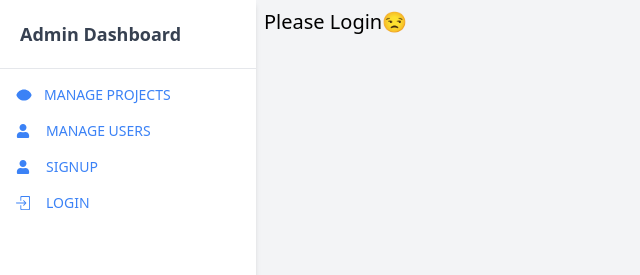
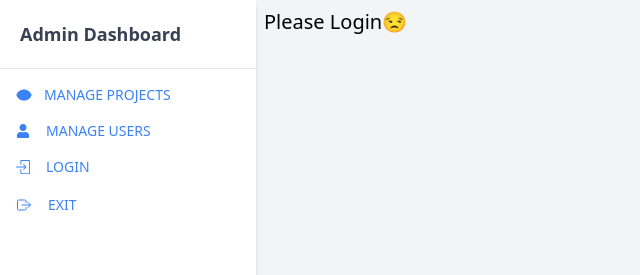
Before and after one commit to akhand01072004/BBDU-Creators, a React (Vite) app in the folder Frontend/: page /Dashboard in a window 1280 px wide. Shown: the top 275 px of the page, without its empty margins (0-640 px from the left). Built offline with nearby package versions, Linux system fonts and the light colour scheme; no server answers; a web font is replaced by a local one.

Commit message:
fixed minor bugs

```diff
--- a/Frontend/src/App.jsx
+++ b/Frontend/src/App.jsx
@@ -23,6 +23,7 @@ import Section2 from './component/Section2';
 import AdminDashboard from './component/admin/AdminDashboard';
 import AdminSignup from './component/admin/AdminSignup';
 import AdminLogin from './component/admin/AdminLogin';
+import { AdminLoginProvider } from './component/admin/AdminContext/AdminLoginContext';
 
 import './App.css';
 
@@ -66,9 +67,9 @@ function App() {
         <Route path='/ManageProjectAdmin' element={<ManageProject />} />
         <Route path="/fileupload" element={<Fileupload />} />
         <Route path="/email-verification" element={<EmailVerify />} />
-        <Route path='/AdminLogin' element={<AdminLogin />}/>
-        <Route path='/AdminSignup' element={<AdminSignup />} />
-        <Route path='/Dashboard' element={<AdminDashboard />}>
+        <Route path='/AdminLogin' element={<AdminLoginProvider><AdminLogin /></AdminLoginProvider>}/>
+        <Route path='/AdminSignup' element={<AdminLoginProvider><AdminSignup /></AdminLoginProvider>} />
+        <Route path='/Dashboard' element={<AdminLoginProvider><AdminDashboard /></AdminLoginProvider>}>
               <Route path='ManageProjectAdmin' element={<ManageProject/>} />
               <Route path='ManageUserAdmin' element={<ManageUserAdmin/>} />
         </Route>
--- a/Frontend/src/component/Header.jsx
+++ b/Frontend/src/component/Header.jsx
@@ -2,11 +2,18 @@
 import "./Design.css"
 import {ReactTyped} from "react-typed";
 import { useNavigate } from "react-router-dom";
-
+import { useContext } from "react";
+import { LoginContext } from "../Context/LoginContext";
+import { enqueueSnackbar } from "notistack";
 
 const Header = () => {
   const navigate = useNavigate();
+  const LoginState = useContext(LoginContext);
   const handleclick = async () => {
+    if (LoginState.login === false) {
+      enqueueSnackbar('Please Login to upload project', { variant: "error" });
+      return;
+    }
     navigate("/UploadProjects")
   }
   return (
--- a/Frontend/src/component/LogIn.jsx
+++ b/Frontend/src/component/LogIn.jsx
@@ -1,10 +1,15 @@
-import React, { useState } from 'react';
+import { useState } from 'react';
 import { Link, useNavigate } from 'react-router-dom';
 import { useFormik } from 'formik';
 import { enqueueSnackbar } from 'notistack';
 import * as yup from 'yup';
 import './Design.css';
 import image from '../assets/signin-image.jpg';
+
+function refreshPage(){
+    window.location.reload();
+}
+
 
 const LogIn = () => {
     const navigate = useNavigate();
@@ -38,6 +43,7 @@ const LogIn = () => {
             if (response.ok) {
                 enqueueSnackbar('User Logged In Successfully', { variant: 'success' });
                 navigate('/');
+                refreshPage();
             } else if (response.status === 400) {
                 enqueueSnackbar('Invalid Credentials', { variant: 'error' });
             } else {
--- a/Frontend/src/component/NavBar.jsx
+++ b/Frontend/src/component/NavBar.jsx
@@ -43,11 +43,9 @@ const NavBar = () => {
         <Link className='hover:text-blue-500' to="/about">About Us</Link>
         <Link className='hover:text-blue-500' to='/Projects'>Projects</Link>
       </div>
-      <div className=" flex items-center justify-center ml-20">
+      <div className="flex items-center justify-center ml-20">
         <button className="bg-blue-500 text-white py-2 px-4 rounded-l-full rounded-br-full mr-100 hover:bg-blue-800">
-
           {loginState.login ? <button onClick={LogOut}>LogOut</button> : <Link to='/Sign'>Signup</Link>}
-
         </button>
       </div>
     </nav>
--- a/Frontend/src/component/ProjectDetail.jsx
+++ b/Frontend/src/component/ProjectDetail.jsx
@@ -4,7 +4,8 @@ import { enqueueSnackbar } from 'notistack';
 import './Sign.css';
 
 export default function ProjectDetail() {
-  const [project, setProject] = useState(null);  // Changed to `null` for initial state
+  const [project, setProject] = useState(null);
+  const [email, SetEmail] = useState('');
   const { id } = useParams();
 
   const fetchData = async () => {
@@ -13,12 +14,14 @@ export default function ProjectDetail() {
       if (!response.ok) throw new Error('Failed to fetch');
       const data = await response.json();
       setProject(data);
+      SetEmail(data.email);
       enqueueSnackbar('Project fetched successfully', { variant: 'success' });
     } catch (error) {
       console.error("Error fetching project:", error);
       enqueueSnackbar('Facing error while fetching', { variant: 'error' });
     }
   };
+
 
   useEffect(() => {
     fetchData();
@@ -55,7 +58,7 @@ export default function ProjectDetail() {
           <div>
             <div className="flex flex-col items-center p-4 ">
               <div className="w-40 h-40 rounded-full bg-blue-300 flex items-center justify-center text-white text-lg font-bold mb-8 border-2 border-black">
-                <p className='text-6xl'>S</p>
+                <p className='text-6xl'>{email[0].toUpperCase()}</p>
               </div>
               <button className="mt-2 bg-blue-500 hover:bg-blue-700 text-white font-bold py-2 px-4 rounded-full">
                 View Profile
--- a/Frontend/src/component/UploadProjects.jsx
+++ b/Frontend/src/component/UploadProjects.jsx
@@ -1,11 +1,10 @@
-import { useContext, useState } from 'react';
+import {useState } from 'react';
 import { enqueueSnackbar } from 'notistack';
 import './Sign.css';
-import { LoginContext } from '../Context/LoginContext';
 
 
 const UploadProjects = () => {
-    const LoginState = useContext(LoginContext);
+
     const [name, setName] = useState('');
     const [email, setEmail] = useState('');
     const [projectName, setProjectName] = useState('');
@@ -73,10 +72,6 @@ const UploadProjects = () => {
             githubRepo: githubRepo,
             projectImage: projectImage,
             projectVideo: projectVideo
-        }
-
-        if (LoginState.login == false) {
-            enqueueSnackbar('Please Login', { variant: "error" });
         }
 
         try {
--- a/Frontend/src/component/admin/AdminDashboard.jsx
+++ b/Frontend/src/component/admin/AdminDashboard.jsx
@@ -1,6 +1,7 @@
 import { Link, Outlet, useNavigate } from 'react-router-dom';
 import { FaUser } from "react-icons/fa";
 import { GrLogout } from "react-icons/gr";
+import { IoExitOutline } from "react-icons/io5";
 import { SlLogin } from "react-icons/sl";
 import { enqueueSnackbar } from 'notistack';
 import { AdminLoginContext } from '../admin/AdminContext/AdminLoginContext';
@@ -51,12 +52,6 @@ const AdminDashboard = () => {
             </Link>
           </li>
           <li>
-            <Link to="/AdminSignup" className="text-blue-500 hover:text-blue-700 p-2 flex items-center text-sm uppercase font-medium rounded-lg hover:bg-blue-50 transition duration-150">
-              <FaUser className='mr-4' />
-              SignUp
-            </Link>
-          </li>
-          <li>
           {
             LoginState.Adminlogin ?
             <button onClick={LogOut}>
@@ -71,6 +66,12 @@ const AdminDashboard = () => {
             </Link>
             </button>
           }
+          </li>
+          <li>
+            <Link className="text-blue-500 hover:text-blue-700 p-2 flex items-center text-sm uppercase font-medium rounded-lg hover:bg-blue-50 transition duration-150" to="/">
+            <IoExitOutline className='mr-4 w-4 h-6' />
+              Exit
+            </Link>
           </li>
         </ul>
       </div>
--- a/Frontend/src/component/admin/AdminLogin.jsx
+++ b/Frontend/src/component/admin/AdminLogin.jsx
@@ -1,10 +1,11 @@
-import React, { useState } from 'react';
+import { useContext, useState } from 'react';
 import { Link, useNavigate } from 'react-router-dom';
 import { useFormik } from 'formik';
 import { enqueueSnackbar } from 'notistack';
 import * as yup from 'yup';
 import image from '../../assets/signin-image.jpg';
-import '../../component/Design.css'
+import '../../component/Design.css';
+import { AdminLoginContext } from '../admin/AdminContext/AdminLoginContext';
 
 const LoginSchema = yup.object().shape({
     email: yup.string().email('Invalid Email').required('Required'),
@@ -12,10 +13,15 @@ const LoginSchema = yup.object().shape({
 });
 
 const AdminLogin = () => {
+    const LoginState = useContext(AdminLoginContext);
+
     const [showPassword, setShowPassword] = useState(false);
     const togglePasswordVisibility = () => setShowPassword(!showPassword);
 
     const navigate = useNavigate();
+    if(LoginState.Adminlogin == true){
+        navigate('/Dashboard');
+    }
     const loginForm = useFormik({
         initialValues: {
             email: '',
--- a/Frontend/src/main.jsx
+++ b/Frontend/src/main.jsx
@@ -3,13 +3,11 @@ import App from './App.jsx'
 import './index.css'
 
 import { LoginProvider } from './Context/LoginContext.jsx'
-import { AdminLoginProvider } from './component/admin/AdminContext/AdminLoginContext';
+// import { AdminLoginProvider } from './component/admin/AdminContext/AdminLoginContext';
 
 ReactDOM.createRoot(document.getElementById('root')).render(
-  <AdminLoginProvider>
   <LoginProvider>
     <App />
   </LoginProvider>
-  </AdminLoginProvider>
 
 )
```
Also changed, not shown: 1 other file (tests, documents, lock files or other folders).
